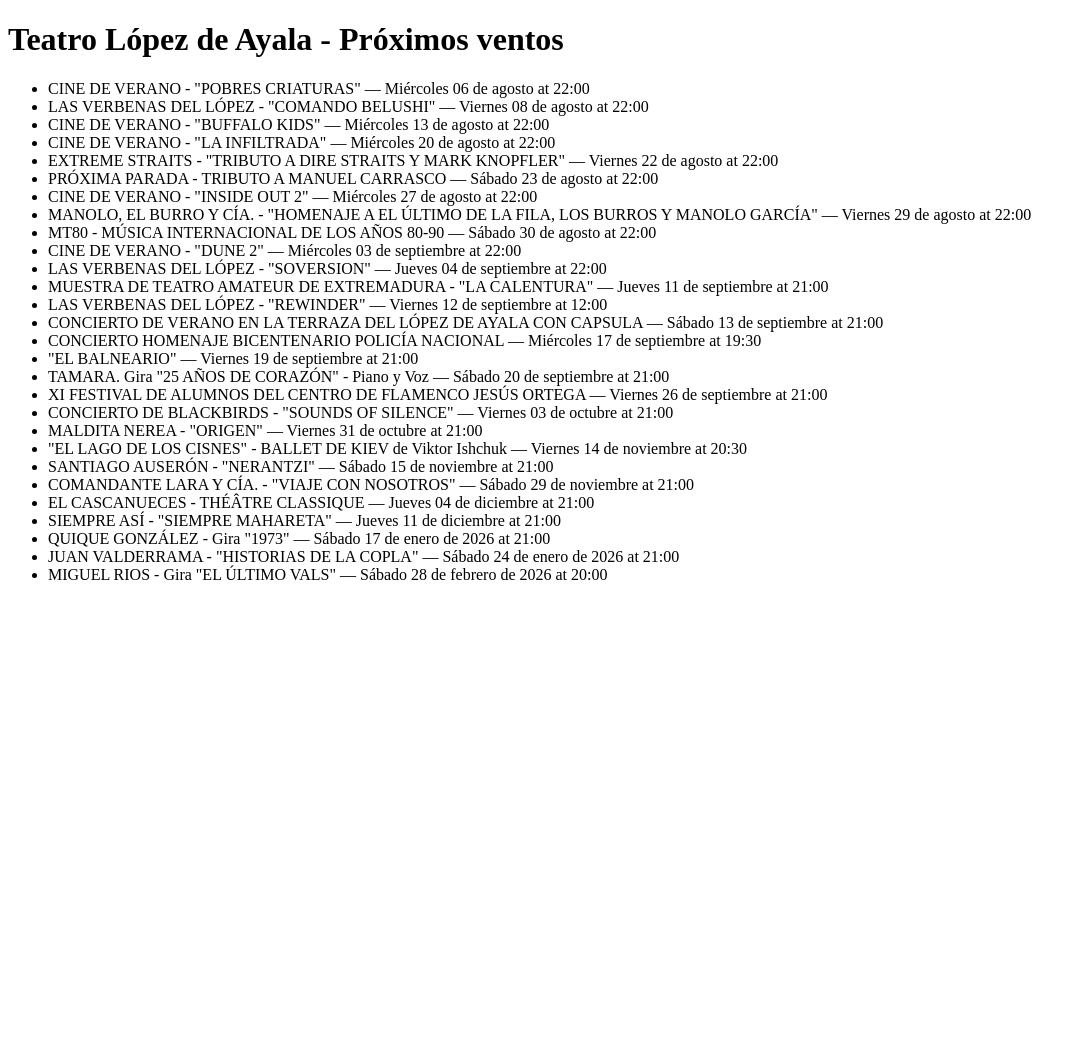
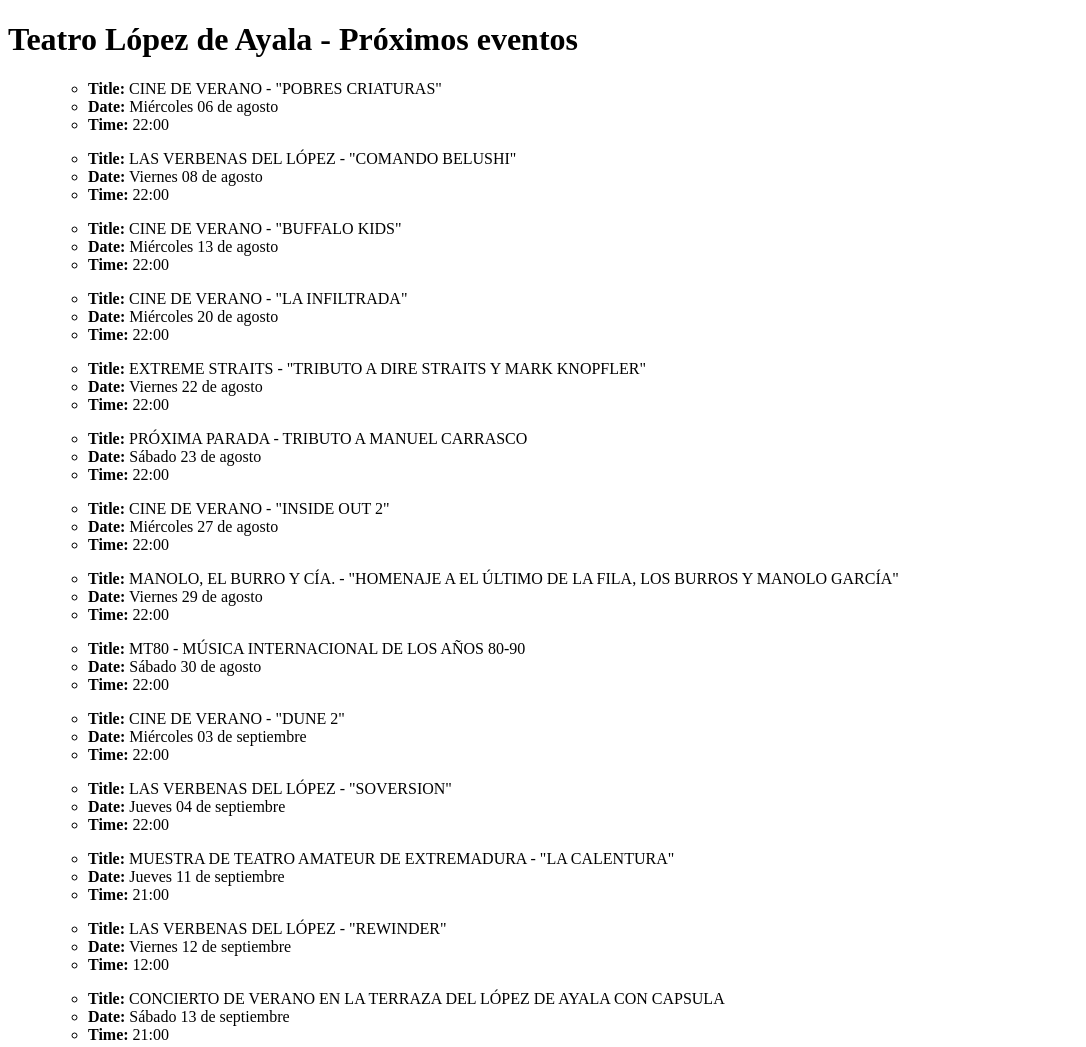
Before and after one commit to enkeduana/projects, a website: page web-scraping-playwright/index.html in a window 1280 px wide. Shown: the top 1047 px of the page, without its empty margins (0-1086 px from the left). Before the commit the page ends 800 px from the top, so only its background shows below. Drawn offline with Linux system fonts and the light colour scheme.

Commit message:
Inclusión de lista para cada evento

```diff
--- a/web-scraping-playwright/index.html
+++ b/web-scraping-playwright/index.html
@@ -5,23 +5,43 @@
   <title>Upcoming Shows</title>
 </head>
 <body>
-  <h1>Teatro López de Ayala - Próximos ventos</h1>
+  <h1>Teatro López de Ayala - Próximos eventos</h1>
   <ul id="show-list"></ul>
 
   <script>
   fetch('data.json')
     .then(res => res.json())
     .then(shows => {
-        const list = document.getElementById('show-list');
+      const container = document.getElementById('show-list');
+
       shows.forEach(show => {
-          const li = document.createElement('li');
-          li.textContent = `${show.title} — ${show.date} at ${show.time}`;
-          list.appendChild(li);
+        // Crear un <ul> para cada evento
+        const ul = document.createElement('ul');
+        ul.style.marginBottom = '1em'; // Espacio entre eventos (opcional)
+
+        // Crear <li> para cada propiedad
+        const titleLi = document.createElement('li');
+        titleLi.innerHTML = `<strong>Title:</strong> ${show.title}`;
+
+        const dateLi = document.createElement('li');
+        dateLi.innerHTML = `<strong>Date:</strong> ${show.date}`;
+
+        const timeLi = document.createElement('li');
+        timeLi.innerHTML = `<strong>Time:</strong> ${show.time}`;
+
+        // Añadir los <li> al <ul>
+        ul.appendChild(titleLi);
+        ul.appendChild(dateLi);
+        ul.appendChild(timeLi);
+
+        // Añadir el <ul> al contenedor
+        container.appendChild(ul);
       });
     })
     .catch(err => {
       console.error('Error loading data:', err);
     });
 </script>
+
 </body>
 </html>
```
Lines whose indentation alone changed are shown as unchanged.
